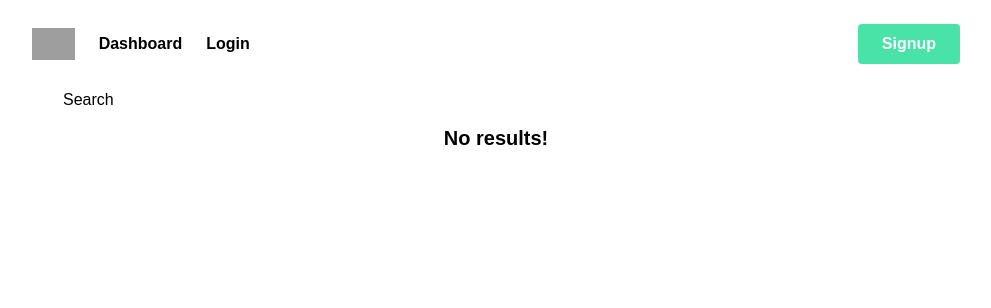
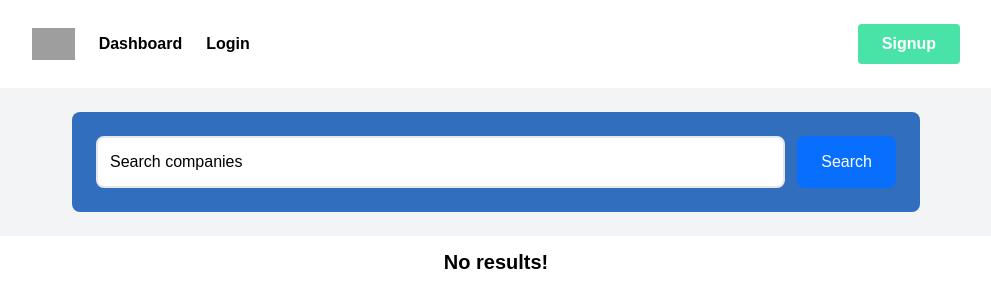
Before and after one commit to Gustavinho7541/react-dotnet-finance-project, a React (Create React App) app in the folder frontend/: page / in a window 1280 px wide. Shown: the top 308 px of the page, without its empty margins (144-1135 px from the left). Built offline with nearby package versions, Linux system fonts and the light colour scheme; grey boxes are pictures that could not be loaded.

Commit message:
Eu fiz isso

```diff
--- a/frontend/src/App.tsx
+++ b/frontend/src/App.tsx
@@ -16,32 +16,34 @@ function App() {
     setSearch(e.target.value);
   };
 
-  // ✅ ADD
+  // ADD
   const onPortfolioCreate = (valor: string) => {
     setPortfolioValues([...portfolioValues, valor]);
   };
 
-  // ✅ DELETE (CORRETO)
+  // DELETE
   const onPortfolioDelete = (valor: string) => {
     const updated = portfolioValues.filter((item) => item !== valor);
     setPortfolioValues(updated);
   };
 
-  // ✅ SEARCH (ARRUMADO)
+  // SEARCH
   const onSearchSubmit = async (e: SyntheticEvent) => {
     e.preventDefault();
 
-  console.log("Buscando:", search); // 👈 AQUI
-
+    try {
       const result = await searchCompanies(search);
-
-  console.log("Resultado:", result); // 👈 AQUI
 
       if (typeof result === "string") {
         setServerError(result);
+        setSearchResult([]);
       } else {
         setSearchResult(result);
         setServerError("");
+      }
+    } catch (error) {
+      console.error("Erro na busca:", error);
+      setServerError("Erro ao buscar dados");
     }
   };
 
@@ -65,8 +67,6 @@ const onSearchSubmit = async (e: SyntheticEvent) => {
         onPortfolioCreate={onPortfolioCreate}
       />
 
-
-
       {serverError && <div>Unable to connect to API</div>}
     </div>
   );
--- a/frontend/src/Components/Portfólio/AddPortfolio/AddPortfolio.tsx
+++ b/frontend/src/Components/Portfólio/AddPortfolio/AddPortfolio.tsx
@@ -11,27 +11,32 @@ const AddPortfolio: React.FC<Props> = ({
 }) => {
   const [valor, setValor] = useState("");
 
-  const handleClick = () => {
+  const handleSubmit = (e: React.FormEvent) => {
+    e.preventDefault();
     onPortfolioCreate(valor);
+    setValor(""); // limpa o input
   };
 
   return (
-    <section className="relative bg-gray-100">
-      <div className="max-w-4xl mx-auto p-6 space-y-6">
-        <form
-          className="form relative flex flex-col w-full p-10 space-y-4 bg-darkBlue rounded-lg md:flex-row md:space-y-0 md:space-x-3"
-          onSubmit={onSearchSubmit}
-        >
-          <input
-            className="flex-1 p-3 border-2 rounded-lg placeholder-black focus:outline-none"
-            id="search-input"
-            placeholder="Search companies"
-            value={search}
-            onChange={handleSearchChange}
-          ></input>
-        </form>
-      </div>
-    </section>
+    <form
+      onSubmit={handleSubmit}
+      className="flex gap-2"
+    >
+      <input
+        type="text"
+        value={valor}
+        onChange={(e) => setValor(e.target.value)}
+        className="p-2 border rounded"
+        placeholder="Digite um valor"
+      />
+
+      <button
+        type="submit"
+        className="px-4 py-2 bg-lightBlue text-white rounded"
+      >
+        Add {symbol}
+      </button>
+    </form>
   );
 };
 
--- a/frontend/src/Components/Portfólio/DeletePortfolio/DeletePortfolio.tsx
+++ b/frontend/src/Components/Portfólio/DeletePortfolio/DeletePortfolio.tsx
@@ -10,7 +10,9 @@ const DeletePortfolio = ({onPortfolioDelete, portfolioValue}: Props) => {
     <div>
       <form onSubmit={onPortfolioDelete}>
         <input hidden={true} value={portfolioValue} />
-      <button>x</button>
+       <button className="block w-full py-3 text-white duration-200 border-2 rounded-lg bg-red-500 hover:text-red-500 hover:bg-white border-red-500">
+          X
+        </button>
       </form>
     </div>
   )
--- a/frontend/src/Components/Search/Search.tsx
+++ b/frontend/src/Components/Search/Search.tsx
@@ -1,7 +1,7 @@
 import React, { SyntheticEvent } from "react";
 
 interface Props {
-  onSearchSubmit: (e: SyntheticEvent) => void;
+  onSearchSubmit: (e: SyntheticEvent<HTMLFormElement>) => void;
   search: string;
   handleSearchChange: (e: React.ChangeEvent<HTMLInputElement>) => void;
 }
@@ -12,17 +12,30 @@ const Search: React.FC<Props> = ({
   handleSearchChange,
 }) => {
   return (
-    <form onSubmit={onSearchSubmit}>
-
+    <section className="relative bg-gray-100">
+      <div className="max-w-4xl mx-auto p-6 space-y-6">
+        <form
+          className="flex flex-col w-full p-6 space-y-4 bg-darkBlue rounded-lg md:flex-row md:space-y-0 md:space-x-3"
+          onSubmit={onSearchSubmit}
+        >
           <input
+            type="text"
+            className="flex-1 p-3 border-2 rounded-lg placeholder-black focus:outline-none"
+            id="search-input"
+            placeholder="Search companies"
             value={search}
             onChange={handleSearchChange}
           />
 
-      <button type="submit">
+          <button
+            type="submit"
+            className="px-6 py-3 text-white bg-lightBlue rounded-lg hover:opacity-80"
+          >
             Search
           </button>
         </form>
+      </div>
+    </section>
   );
 };
 
```
Lines whose indentation alone changed are shown as unchanged.
